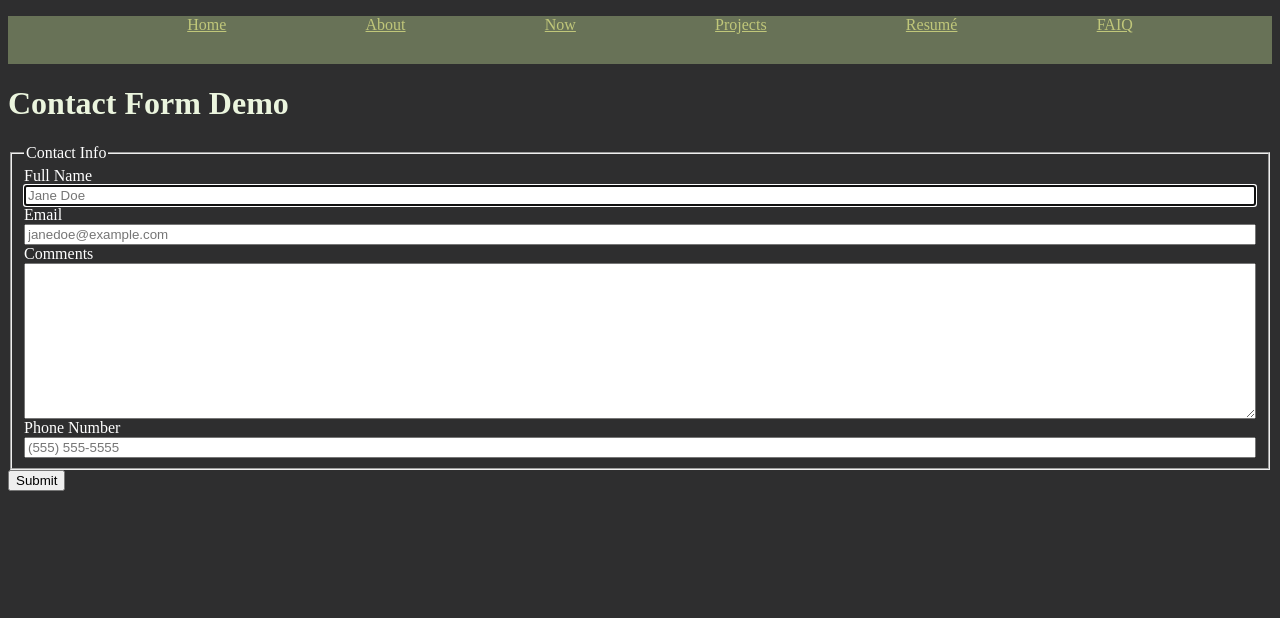
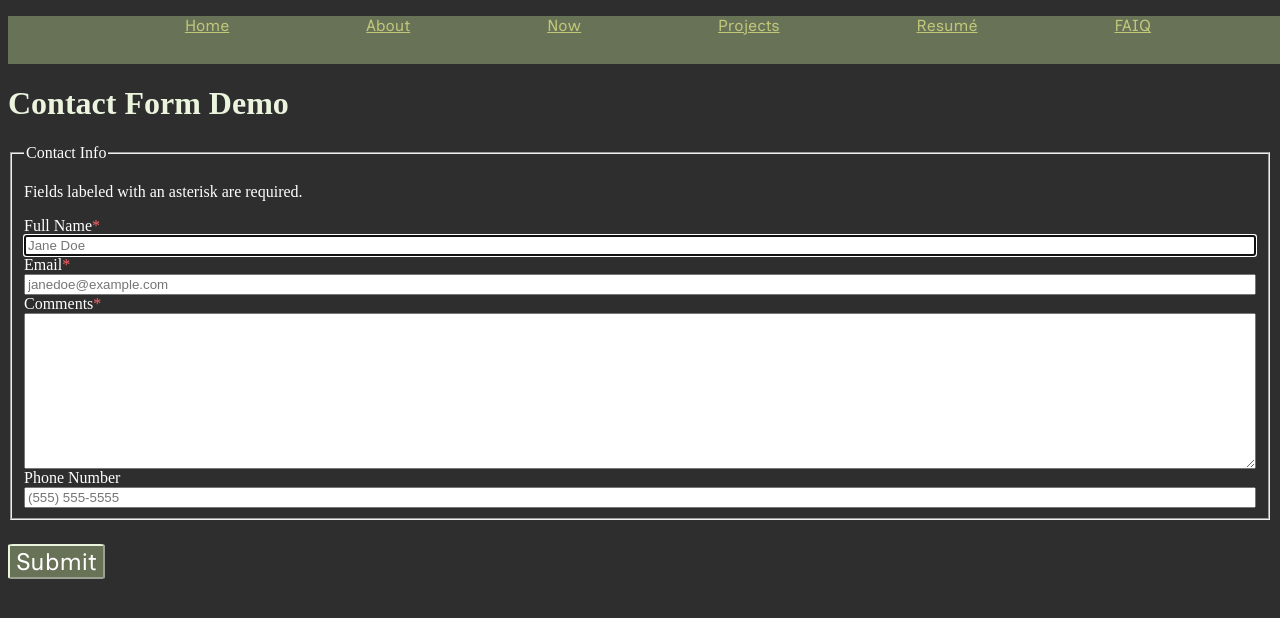
Before and after one commit to tritonro/personal-site, a PHP site: page /src/form-no-js.html in a window 1280 px wide. Shown: the top 618 px of the page. Run offline with PHP 8.4, Linux system fonts and the light colour scheme.

Commit message:
Styled form button for form-no-js.html

```diff
--- a/src/form-no-js.html
+++ b/src/form-no-js.html
@@ -2,7 +2,7 @@
 <html lang="en">
 <head>
   <meta charset="utf-8">
-  <title>Ab</title>
+  <title>No JS Contact Form Demo</title>
   <meta name="description" content="A demo of a contact form that sends data to httpbin.org">
   <meta name="keywords" content="HTML Form">
   <meta name="author" content="Rosario Ortiz" >
@@ -10,45 +10,54 @@
   <link href="/style/main.css" rel="stylesheet" type="text/css">
   <link href="../favicon.ico" type="image/x-icon" rel="icon" >
 </head>
+<header>
   <nav>
     <ul>
       <li>
-      <a href="/src/index.html">Home</a>
+        <a href="index.html">Home</a>
       </li>
       <li>
-      <a href="/src/about.html">About</a>
+        <a href="about.html">About</a>
       </li>
       <li>
-      <a href="/src/now.html">Now</a>
+        <a href="now.html">Now</a>
       </li>
       <li>
-      <a href="/src/projects.html">Projects</a>
+        <a href="projects.html">Projects</a>
       </li>
       <li>
-      <a href="/src/resume.html">Resum&#233; </a>
+        <a href="resume.html">Resum&#233; </a>
       </li>
       <li>
-      <a href="/src/404.html">FAIQ</a>
+        <a href="404.html">FAIQ</a>
       </li>
 
     </ul>
   </nav>
+</header>
 <body>
 <h1>Contact Form Demo</h1>
   <main id="contact-form">
     <form method="post" action="https://httpbin.org/post">
       <fieldset>
         <legend>Contact Info</legend>
+
+        <input type="tel" id="phone" name="phone" placeholder="(555) 555-5555" tabindex="4">
+        <label for="phone">Phone Number</label>
+
+        <textarea name="comment" id="comment" cols="30" rows="10" maxlength="120" tabindex="3" required></textarea>
+        <label for="comment" >Comments</label>
+
+        <input type="email" id="email" name="email" placeholder="janedoe@example.com"  required tabindex="2">
+        <label for="email">Email</label>
+
+        <input type="text" id="name" name="name" placeholder="Jane Doe" required autofocus tabindex="1">
         <label for="name">Full Name</label>
-        <input type="text" id="name" name="name" placeholder="Jane Doe" required autofocus tabindex="1">
-        <label for="email">Email</label>
-        <input type="email" id="email" name="email" placeholder="janedoe@example.com"  required tabindex="2"></input>
-        <label for="comment" >Comments</label>
-        <textarea name="comment" id="comment" cols="30" rows="10" maxlength="120" tabindex="3" required></textarea>
-        <label for="phone">Phone Number</label>
-        <input type="tel" id="phone" name="phone" placeholder="(555) 555-5555" tabindex="4"></input>
+
+        <p>Fields labeled with an asterisk are required.</p>
+
       </fieldset>
-        <input hidden type="checkbox" name="possible_bot" value="true"></input>
+        <input hidden type="checkbox" name="possible_bot" value="true">
         <output name="error" for="name email comment phone"> </output>
         <output name="info" for="name email comment phone"> </output>
         <button type="submit" tabindex="5">Submit</button>
--- a/style/main.css
+++ b/style/main.css
@@ -1,24 +1,31 @@
-
 @layer  layout {
+    @font-face {
+        font-family: "Inclusive Sans";
+        src: url(../fonts/InclusiveSans-Regular.woff2) format('woff2'),
+        url(../fonts/InclusiveSans-Regular.woff) format('woff');
+        font-weight: normal;
+        font-style: normal;
+        font-display: swap;
+    }
     :root {
-        margin:0;
-        padding:0;
+        margin: 0;
+        padding: 0;
         box-sizing: border-box;
     }
 
-    header{
+    header {
         width: 100dvw;
     }
 
-    nav{
+    nav {
         min-width: 30rem;
         width: 100%;
         height: 6dvh;
         margin: 0;
         padding: 0;
 
-        ul{
-            display:flex;
+        ul {
+            display: flex;
             flex-direction: row;
             justify-content: space-evenly;
         }
@@ -27,50 +34,41 @@
             list-style: none;
         }
 
-        a {
+        a,p {
             font-size: 1rem;
-        }
-
-        a,p {;
-            @font-face {
-                font-family: 'Inclusive Sans';
-                src: url('InclusiveSans-Regular.woff2') format('woff2'),
-                url('InclusiveSans-Regular.woff') format('woff');
-                font-weight: normal;
-                font-style: normal;
-                font-display: swap;
-            }
-
-
+            font-family: "Inclusive Sans", sans-serif;
         }
     }
 
     footer {
-        margin-block-start:  2.5rem;
+        margin-block-start: 2.5rem;
         padding: 2.5em 0em;
         width: 100%;
 
-        p{
+        p {
             text-align: center;
         }
+
         background-color: rgba(104, 114, 87, 70);
     }
+
     /*Insert media query for small screens (width< 30rem) to create hamburglar menu*/
-    @media (max-width: 1024px){
+    @media (max-width: 1024px) {
 
     }
-    #home{
+    #home {
         text-align: center;
         font-optical-sizing: auto;
-        h1{
+
+        h1 {
             font-size: 2rem;
         }
 
-        h2{
+        h2 {
             font-size: 1.5rem;
         }
 
-        p{
+        p {
             font-size: 1rem;
             font-family: "Inclusive Sans", sans-serif;
         }
@@ -79,40 +77,45 @@
             font-size: 1rem;
             font-family: "Inclusive Sans", sans-serif;
         }
-        #top-content{
+
+        #top-content {
             max-width: 44em;
             margin: auto;
         }
 
-        #home-columns{
+        #home-columns {
             display: grid;
             grid-template-columns: repeat(auto-fit, minmax(200px, 1fr));
             grid-template-rows: auto;
-            justify-content:center;
+            justify-content: center;
         }
     }
 
-    #about{
+    #about {
         margin: auto 1dvw;
-        h1{
+
+        h1 {
             font-size: 2rem;
             text-align: center;
         }
-        p, a{
+
+        p, a {
             font-family: "Inclusive Sans", sans-serif;
         }
-        .grid-content{
+
+        .grid-content {
             text-align: start;
-            display:grid;
+            display: grid;
             grid-template-columns: 30% 70%;
-            @media (max-width: 1024px){
+            @media (max-width: 1024px) {
                 grid-template-columns: repeat(auto-fit, minmax(400px, 1fr));
             }
         }
 
-        aside{
-            grid-column-start:1;
+        aside {
+            grid-column-start: 1;
             margin-inline: 3dvw;
+
             img {
                 min-width: 200px;
                 width: 15dvw;
@@ -123,56 +126,61 @@
 
         }
 
-        .not-aside{
+        .not-aside {
             margin-inline: 3dvw;
         }
 
-        @media(max-width:860px){
-            .not-aside{
-                grid-row-start:2;
+        @media (max-width: 860px) {
+            .not-aside {
+                grid-row-start: 2;
             }
         }
-        .not-aside{
-            -grid-column-start:2;
+
+        .not-aside {
+            -grid-column-start: 2;
         }
 
-        img{
+        img {
             width: 15dvw;
         }
     }
 
-    #now{
-        p, a{
+    #now {
+        p, a {
             font-family: "Inclusive Sans", sans-serif;
         }
-        img{
+
+        img {
             height: 30dvh;
         }
     }
 
-    #projects{
-        p, a{
+    #projects {
+        p, a {
             font-family: "Inclusive Sans", sans-serif;
         }
-        li{
+
+        li {
             list-style: none;
         }
     }
 
     #404 {
-        h1{
+        h1 {
             font-size: 2rem;
         }
-        p{
+
+        p {
             font-size: 1.5rem;
         }
-        p, a{
+
+        p, a {
             font-family: "Inclusive Sans", sans-serif;
         }
     }
 
-    #resume{
-        main{
+    #resume {
+        main {
             margin: 0 auto;
             max-width: 38em;
             padding: 50px;
@@ -184,8 +192,10 @@
 
         body > ul {
             width: 100%;
+
             > li {
                 list-style-type: none;
+
                 ul > li {
                     list-style-type: disc;
                 }
@@ -197,6 +207,7 @@
             padding-inline-start: 1.7em;
             margin-top: 1em;
         }
+
         li > ol, li > ul {
             margin-top: 0;
         }
@@ -204,13 +215,16 @@
         p {
             margin: 1em 0;
         }
+
         h1, h2, h3, h4, h5, h6 {
             margin-top: 1.4em;
         }
+
         h5, h6 {
             font-size: 1em;
             font-style: italic;
         }
+
         h6 {
             font-weight: normal;
         }
@@ -223,32 +237,52 @@
             display: block;
             font-variant-numeric: lining-nums tabular-nums;
         }
+
         table caption {
             margin-bottom: 0.75em;
         }
+
         tbody {
             margin-top: 0.5em;
         }
+
         th {
             padding: 0.25em 0.5em;
         }
+
         td {
             padding: 0.125em 0.5em 0.25em 0.5em;
             width: 50%;
         }
+
         header {
             margin-bottom: 4em;
             text-align: center;
         }
 
-        span.smallcaps{font-variant: small-caps;}
-        div.columns{display: flex; gap: min(4vw, 1.5em);}
-        div.column{flex: auto; overflow-x: auto;}
-        div.hanging-indent{margin-left: 1.5em; text-indent: -1.5em;}
+        span.smallcaps {
+            font-variant: small-caps;
+        }
+
+        div.columns {
+            display: flex;
+            gap: min(4vw, 1.5em);
+        }
+
+        div.column {
+            flex: auto;
+            overflow-x: auto;
+        }
+
+        div.hanging-indent {
+            margin-left: 1.5em;
+            text-indent: -1.5em;
+        }
+
         /* The extra [class] is a hack that increases specificity enough to
            override a similar rule in reveal.js */
 
-        div{
+        div {
             margin: auto;
             text-align: center;
         }
@@ -258,6 +292,7 @@
                 font-size: 0.9em;
                 padding: 12px;
             }
+
             h1 {
                 font-size: 1.8em;
             }
@@ -266,37 +301,39 @@
             body {
                 font-size: 12pt;
             }
+
             p, h2, h3 {
                 orphans: 3;
                 widows: 3;
             }
+
             h2, h3, h4 {
                 page-break-after: avoid;
             }
         }
 
     }
-    legend{
-        color:white;
+
+    legend {
+        color: white;
     }
+
     label {
         color: white;
     }
-    fieldset{
-        display:flex;
-        flex-direction: column;
 
-        }
+    fieldset {
+        display: flex;
+        flex-direction: column-reverse;
+    }
 
-    input:user-invalid{
-            border: 2px dashed red;
-        ::after{
-            content: "Invalid input. Please double check this field!";
+    input[required] + label, textarea[required] + label {
+        &::after {
+            content: "*" / "Required";
         }
     }
 
 }
-
 @layer theme {
     :root{
         --dark-nav-color:#687257ff;
@@ -304,6 +341,7 @@
         --dark-heading-color: #EBF5DE;
         --dark-link-color: #C0C77A;
         --footer-text-color: #C0C77A;
+        --form-validation-error-color: #FF6161;
     }
 
     nav {
@@ -379,12 +417,26 @@
             color: var(--resume-text-color, white);
         }
 
+        input[required]:invalid + label, textarea[required]:invalid + label{
 
+            &::after {
+                color: var(--form-validation-error-color, tomato);
+            }
+        }
 
+        input:user-invalid {
+            border: 2px dashed var(--form-validation-error-color, tomato);
+        }
+
+        form button {
+            background-color: var(--dark-nav-color, DarkOliveGreen);
+            color: white;
+            border-color:var(--dark-heading-color);
+            margin-block-start: 1em;
+            border-radius: 5%;
+            font-size: 1.5em;
+            font-family: "Inclusive Sans", sans-serif;
 
         }
+
     }
-
-
-
-}
```
Lines whose indentation alone changed are shown as unchanged.
